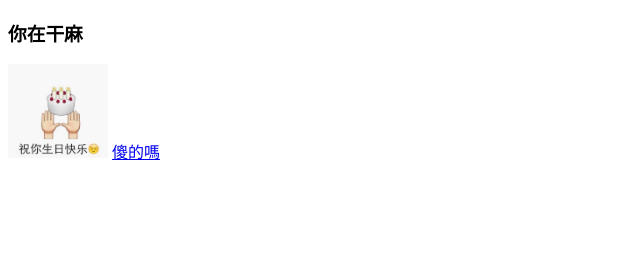
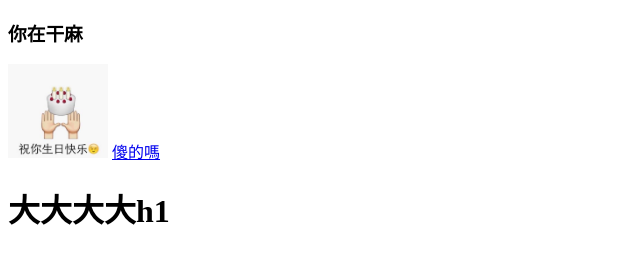
Before and after one commit to Edwin0319Small/Edwin0319Small.github.io, a plain HTML site: page index.html in a window 1280 px wide. Shown: the whole page, without its empty margins (0-640 px from the left). Drawn offline with Linux system fonts and the light colour scheme.

Commit message:
Update index.html

```diff
--- a/index.html
+++ b/index.html
@@ -10,5 +10,6 @@
     <h3>你在干麻</h3>
     <a href="./請點擊主頁/onlyto/index/主頁.html"><img src="./請點擊主頁/onlyto/img/birthday.jpeg" width="100" alt="yeyeye" title="點我" target="_blank"/></a>
     <a href="./請點擊主頁/傻仔野.html">傻的嗎</a>
+    <h1>大大大大h1</h1>
 </body>
 </html>
```
